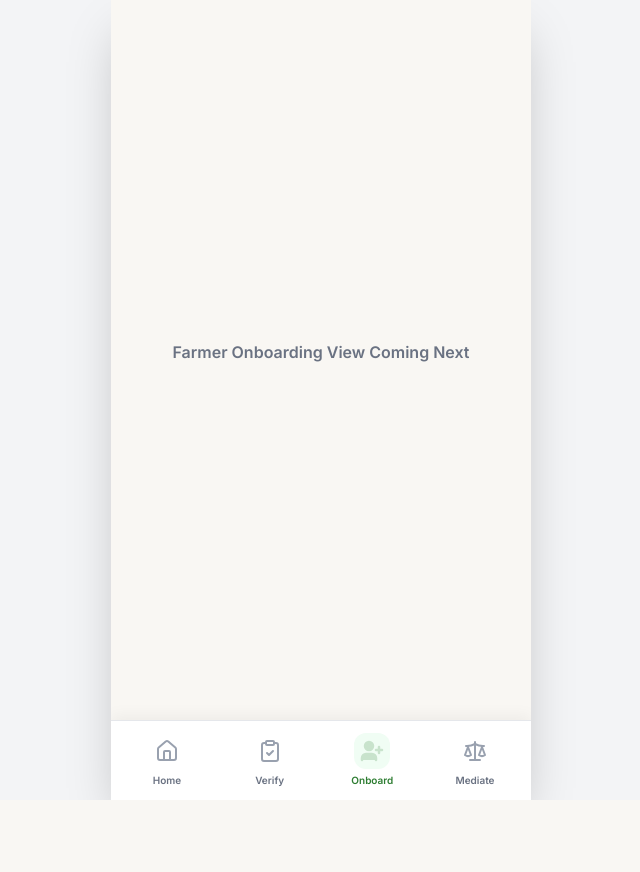
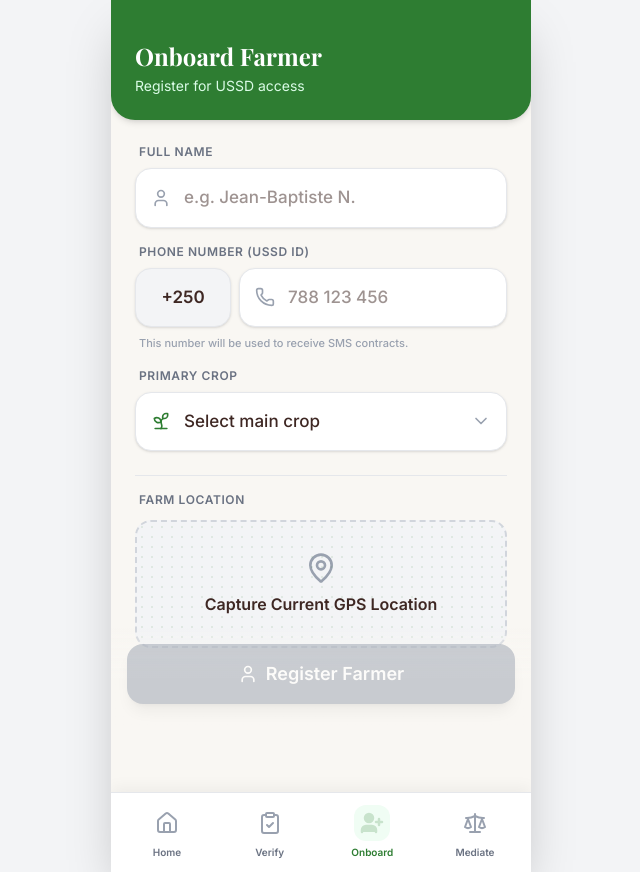
Before and after one commit to ISONIC0788/CropConnect-frontend, a React (Vite) app in the folder frontend/: page /agent/onboard in a window 1280 px wide. Shown: the whole page, without its empty margins (319-959 px from the left). Before the commit the page ends 800 px from the top, so only its background shows below. Built offline with nearby package versions, Linux system fonts and the light colour scheme.

Commit message:
feat[agent/onboarding]:added on boarding

```diff
--- a/frontend/src/App.tsx
+++ b/frontend/src/App.tsx
@@ -34,6 +34,7 @@ import Profile from './pages/buyer/Profile'
 // Agent Components (NEW)
 import AgentLayout from './layouts/AgentLayout'
 import AgentDashboard from './pages/agent/AgentDashboard'
+import OnboardFarmer from './pages/agent/OnboardFarmer' // <-- ADDED ONBOARD FARMER IMPORT
 
 // Temporary Placeholder for Agent screens we haven't built yet
 const Placeholder = ({ title }: { title: string }) => (
@@ -79,10 +80,10 @@ function App() {
         <Route path="/buyer/wallet" element={<BuyerLayout><EscrowWallet /></BuyerLayout>} />
         <Route path="/buyer/profile" element={<BuyerLayout><Profile /></BuyerLayout>} />
 
-        {/* Agent Routes (NEW) */}
+        {/* Agent Routes */}
         <Route path="/agent" element={<AgentLayout><AgentDashboard /></AgentLayout>} />
         <Route path="/agent/verify" element={<AgentLayout><Placeholder title="Produce Verification" /></AgentLayout>} />
-        <Route path="/agent/onboard" element={<AgentLayout><Placeholder title="Farmer Onboarding" /></AgentLayout>} />
+        <Route path="/agent/onboard" element={<AgentLayout><OnboardFarmer /></AgentLayout>} /> {/* <-- UPDATED ROUTE */}
         <Route path="/agent/mediate" element={<AgentLayout><Placeholder title="Dispute Mediation" /></AgentLayout>} />
 
         {/* Logout Route - Redirects to Login */}
--- a/frontend/src/pages/agent/OnboardFarmer.tsx
+++ b/frontend/src/pages/agent/OnboardFarmer.tsx
@@ -0,0 +1,165 @@
+import { useState } from 'react';
+import { User, Phone, MapPin, Sprout, CheckCircle2, ChevronDown } from 'lucide-react';
+
+const OnboardFarmer = () => {
+  const [isCapturing, setIsCapturing] = useState(false);
+  const [locationCaptured, setLocationCaptured] = useState(false);
+  const [success, setSuccess] = useState(false);
+
+  const handleCaptureLocation = () => {
+    setIsCapturing(true);
+    // Simulate GPS fetch delay
+    setTimeout(() => {
+      setIsCapturing(false);
+      setLocationCaptured(true);
+    }, 1500);
+  };
+
+  const handleRegister = (e: React.FormEvent) => {
+    e.preventDefault();
+    setSuccess(true);
+    // Reset after showing success screen
+    setTimeout(() => setSuccess(false), 3000);
+  };
+
+  if (success) {
+    return (
+      <div className="h-full flex flex-col items-center justify-center p-8 text-center animate-in zoom-in duration-300">
+        <div className="w-24 h-24 bg-green-100 rounded-full flex items-center justify-center mb-6">
+          <CheckCircle2 className="w-12 h-12 text-[#2E7D32]" />
+        </div>
+        <h2 className="text-2xl font-bold text-[#3E2723] mb-2 font-serif">Registration Successful!</h2>
+        <p className="text-gray-500 mb-8">The farmer has been successfully added to the CropConnect USSD system.</p>
+        <button
+          onClick={() => setSuccess(false)}
+          className="w-full py-4 bg-gray-100 text-[#3E2723] rounded-xl font-bold"
+        >
+          Register Another Farmer
+        </button>
+      </div>
+    );
+  }
+
+  return (
+    <div className="flex flex-col h-full animate-in fade-in duration-300 relative">
+
+      {/* HEADER */}
+      <div className="bg-[#2E7D32] px-6 pt-10 pb-6 rounded-b-3xl text-white shadow-md flex-shrink-0">
+        <h1 className="text-2xl font-bold font-serif">Onboard Farmer</h1>
+        <p className="text-green-100 text-sm mt-1">Register for USSD access</p>
+      </div>
+
+      {/* FORM CONTENT */}
+      <form onSubmit={handleRegister} className="px-6 py-6 space-y-6 flex-1 mb-20">
+
+        {/* Personal Details */}
+        <div className="space-y-4">
+          <div>
+            <label className="block text-xs font-bold text-gray-500 uppercase tracking-wider mb-2 ml-1">Full Name</label>
+            <div className="relative">
+              <div className="absolute inset-y-0 left-0 pl-4 flex items-center pointer-events-none">
+                <User className="w-5 h-5 text-gray-400" />
+              </div>
+              <input
+                type="text"
+                required
+                className="w-full pl-12 pr-4 py-4 bg-white border border-gray-200 rounded-2xl text-[17px] font-medium text-[#3E2723] focus:ring-2 focus:ring-[#2E7D32] focus:border-transparent transition-all shadow-sm"
+                placeholder="e.g. Jean-Baptiste N."
+              />
+            </div>
+          </div>
+
+          <div>
+            <label className="block text-xs font-bold text-gray-500 uppercase tracking-wider mb-2 ml-1">Phone Number (USSD ID)</label>
+            <div className="flex gap-2">
+              <div className="w-24 px-2 py-4 bg-gray-100 border border-gray-200 rounded-2xl text-[17px] font-bold text-[#3E2723] flex items-center justify-center shadow-sm">
+                +250
+              </div>
+              <div className="relative flex-1">
+                <div className="absolute inset-y-0 left-0 pl-4 flex items-center pointer-events-none">
+                  <Phone className="w-5 h-5 text-gray-400" />
+                </div>
+                <input
+                  type="tel"
+                  required
+                  className="w-full pl-12 pr-4 py-4 bg-white border border-gray-200 rounded-2xl text-[17px] font-medium text-[#3E2723] focus:ring-2 focus:ring-[#2E7D32] focus:border-transparent transition-all shadow-sm"
+                  placeholder="788 123 456"
+                />
+              </div>
+            </div>
+            <p className="text-[11px] text-gray-400 mt-2 ml-1 font-medium">This number will be used to receive SMS contracts.</p>
+          </div>
+
+          <div>
+            <label className="block text-xs font-bold text-gray-500 uppercase tracking-wider mb-2 ml-1">Primary Crop</label>
+            <div className="relative">
+              <div className="absolute inset-y-0 left-0 pl-4 flex items-center pointer-events-none">
+                <Sprout className="w-5 h-5 text-[#2E7D32]" />
+              </div>
+              <select required className="w-full pl-12 pr-10 py-4 bg-white border border-gray-200 rounded-2xl text-[17px] font-medium text-[#3E2723] focus:ring-2 focus:ring-[#2E7D32] focus:border-transparent transition-all shadow-sm appearance-none">
+                <option value="" disabled selected>Select main crop</option>
+                <option value="maize">Maize</option>
+                <option value="beans">Beans</option>
+                <option value="coffee">Coffee</option>
+                <option value="sorghum">Sorghum</option>
+                <option value="other">Other</option>
+              </select>
+              <div className="absolute inset-y-0 right-0 pr-4 flex items-center pointer-events-none">
+                <ChevronDown className="w-5 h-5 text-gray-400" />
+              </div>
+            </div>
+          </div>
+        </div>
+
+        {/* GPS Location Capture */}
+        <div className="pt-4 border-t border-gray-200">
+          <label className="block text-xs font-bold text-gray-500 uppercase tracking-wider mb-3 ml-1">Farm Location</label>
+
+          {locationCaptured ? (
+            <div className="bg-green-50 border-2 border-green-200 rounded-2xl p-4 flex items-center justify-between animate-in zoom-in-95 duration-200">
+              <div className="flex items-center gap-3">
+                <div className="w-10 h-10 bg-[#2E7D32] rounded-full flex items-center justify-center text-white">
+                  <MapPin className="w-5 h-5" />
+                </div>
+                <div>
+                  <p className="font-bold text-[#2E7D32] text-sm">Location Saved</p>
+                  <p className="text-xs text-green-700 font-mono">-1.9441° S, 30.0619° E</p>
+                </div>
+              </div>
+              <button type="button" onClick={() => setLocationCaptured(false)} className="text-xs font-bold text-green-700 underline">Retake</button>
+            </div>
+          ) : (
+            <button
+              type="button"
+              onClick={handleCaptureLocation}
+              disabled={isCapturing}
+              className="w-full relative h-32 bg-gray-100 rounded-2xl border-2 border-dashed border-gray-300 flex flex-col items-center justify-center gap-2 hover:bg-gray-50 transition-colors disabled:opacity-70 overflow-hidden group"
+            >
+              {/* Abstract map pattern background */}
+              <div className="absolute inset-0 opacity-10" style={{ backgroundImage: 'radial-gradient(circle, #2E7D32 1px, transparent 1px)', backgroundSize: '10px 10px' }}></div>
+
+              <MapPin className={`w-8 h-8 ${isCapturing ? 'text-[#FBC02D] animate-bounce' : 'text-gray-400 group-hover:text-[#2E7D32] transition-colors'}`} />
+              <span className="font-bold text-[#3E2723] relative z-10">
+                {isCapturing ? 'Obtaining GPS...' : 'Capture Current GPS Location'}
+              </span>
+            </button>
+          )}
+        </div>
+
+        {/* STICKY BOTTOM BUTTON */}
+        <div className="fixed bottom-[72px] left-0 right-0 w-full max-w-[420px] mx-auto p-4 bg-gradient-to-t from-[#F9F7F3] via-[#F9F7F3] to-transparent pb-6 z-40 pointer-events-none">
+          <button
+            type="submit"
+            disabled={!locationCaptured}
+            className="w-full py-4 bg-[#2E7D32] text-white rounded-2xl font-bold text-lg shadow-lg hover:bg-green-800 disabled:opacity-50 disabled:bg-gray-400 transition-all pointer-events-auto flex items-center justify-center gap-2"
+          >
+            <User className="w-5 h-5" /> Register Farmer
+          </button>
+        </div>
+
+      </form>
+    </div>
+  );
+};
+
+export default OnboardFarmer;
```
